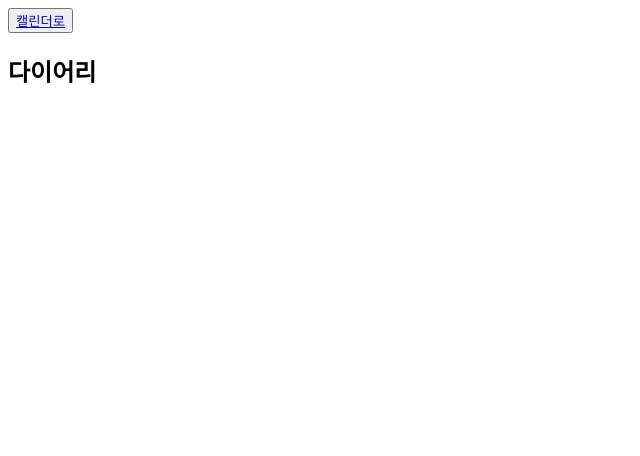
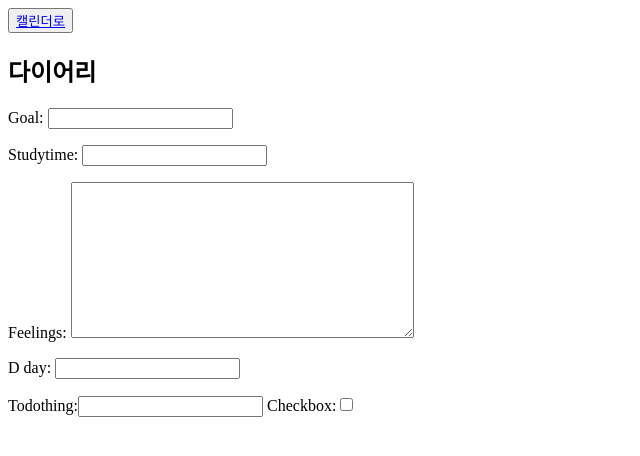
Before and after one commit to Yusang-park/django_study_planner, a Django app: page / in a window 1280 px wide. Shown: the top 456 px of the page, without its empty margins (0-640 px from the left). Run offline with Django 3.2, Linux system fonts and the light colour scheme.

Commit message:
폼 만들어서 띄움

```diff
--- a/studyPlanner/diary/forms.py
+++ b/studyPlanner/diary/forms.py
@@ -4,14 +4,14 @@ from django import forms
 class DailyForm(forms.ModelForm):
     class Meta:
         model = Daily
-        fields = ['goal','date','studytime','feelings','d_day']
+        fields = ['goal','studytime','feelings','d_day']
 
 class TodothingForm(forms.ModelForm):
     class Meta:
-        models = Todothing
+        model = Todothing
         fields = ['todothing','checkbox']
 
 class CheckpointForm(forms.ModelForm):
     class Meta:
-        models = Checkpoint
+        model = Checkpoint
         fields = ['checkthing']
--- a/studyPlanner/diary/templates/diary_main.html
+++ b/studyPlanner/diary/templates/diary_main.html
@@ -14,10 +14,15 @@
     <title>Document</title>
 </head>
 <body>
-<div class="top_content">
-<button type="submit"><a href="{% url 'calender:calender' %}">캘린더로</a></button>
-</div>
-<h2>다이어리</h2>
+    <div class="top_content">
+    <button type="submit"><a href="{% url 'calender:calender' %}">캘린더로</a></button>
+    </div>
+    <h2>다이어리</h2>
+
+    {{daily_form.as_p}}
+    {{todothing_form}}
+
+
 
 
 </body>
--- a/studyPlanner/diary/views.py
+++ b/studyPlanner/diary/views.py
@@ -1,6 +1,8 @@
 from django.shortcuts import render
+from .forms import DailyForm, TodothingForm
 
 # Create your views here.
 def diary(request):
-    #서버의 write 클래스 정보를 모두 가져온다.
-    return render(request, 'diary_main.html')
+    daily_form = DailyForm()
+    todothing_form = TodothingForm()
+    return render(request, 'diary_main.html',{"daily_form":daily_form,"todothing_form":todothing_form} )
```
